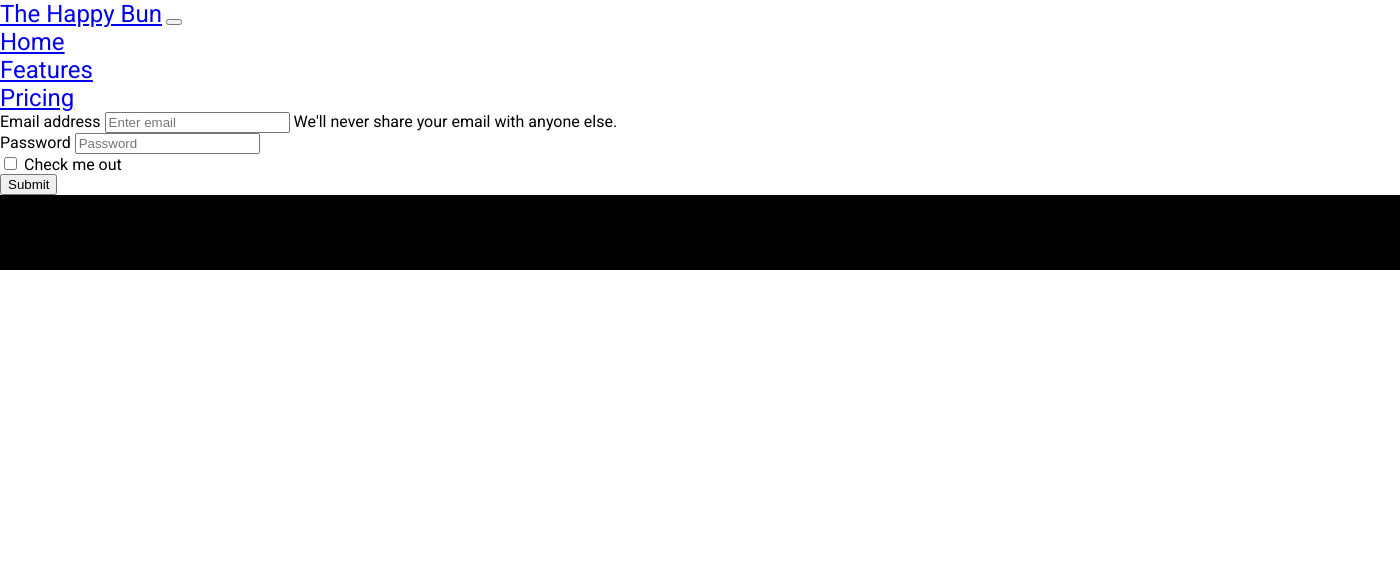
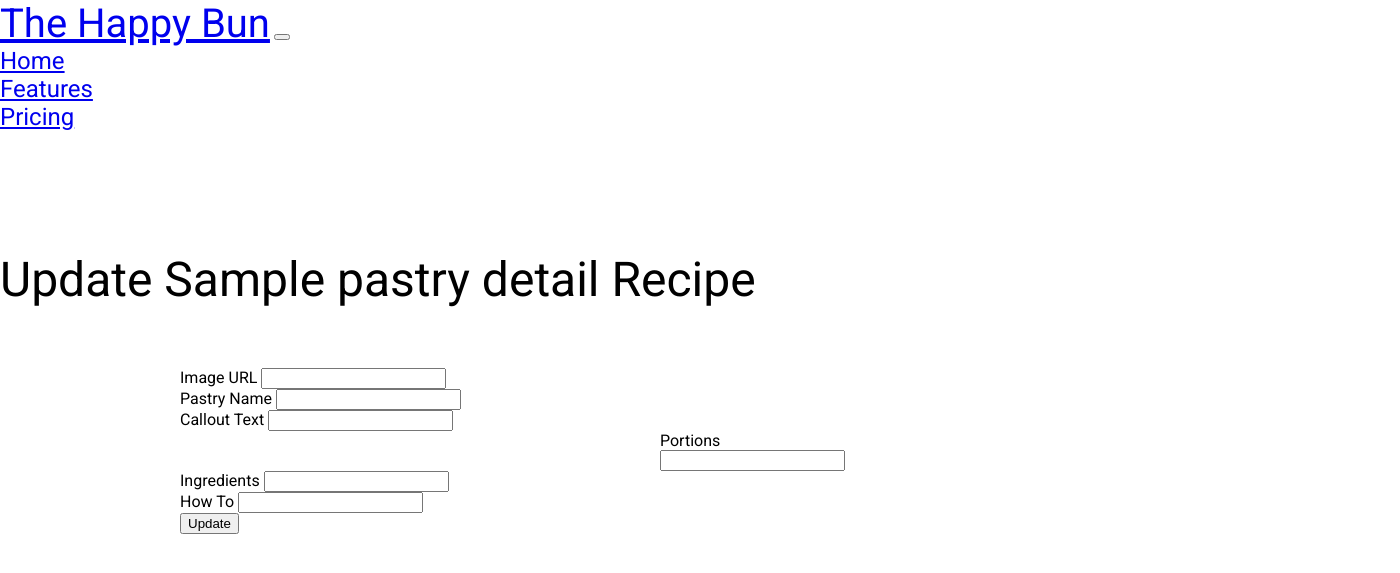
Before and after one commit to Pyleks/Milestone-Project-3, a Flask app: template templates/pastryUpdate.html in a window 1400 px wide. Shown: the top 573 px of the page. Run offline with Flask 2, Linux system fonts and the light colour scheme; the template is opened without the code that fills it: most values are stand-ins (such as "Sample title", 1, 10 or a date in 2020); some libraries are stand-ins or nearby versions.

Commit message:
added pastryUpdate with form

```diff
--- a/app.py
+++ b/app.py
@@ -22,8 +22,12 @@ def recipes():
 @app.route('/pastries/<task_id>/')
 def viewBake(task_id):
     access_pastry = mongo.db.imageDB.find_one({"_id": ObjectId(task_id)})
+    return render_template('pastry.html', pastry_details=access_pastry)
 
-    return render_template('pastry.html', pastry_details=access_pastry)
+@app.route('/update_pastry/<task_id>')
+def update_pastry(task_id):
+    access_pastry = mongo.db.imageDB.find_one({"_id": ObjectId(task_id)})
+    return render_template('pastryUpdate.html', pastry_details=access_pastry)
 
 
 if __name__ == '__main__':
--- a/static/css/style.css
+++ b/static/css/style.css
@@ -51,10 +51,13 @@ a:-webkit-any-link {
 }
 
 .navbar-brand {
-    font-size: 1.5em;
+    font-size: 2.5em;
 }
 .navbar {
     box-shadow: none !important;
+}
+.navbar-nav > .nav-item > .nav-link {
+    font-size: 1em;
 }
 
 /************ Hero Image ************/
@@ -141,11 +144,43 @@ a:-webkit-any-link {
     box-shadow: 0 2px 2px 0 rgba(0,0,0,.14), 0 3px 1px -2px rgba(0,0,0,.2), 0 1px 5px 0 rgba(0,0,0,.12);
 }
 
+.button-placement {
+    display: -webkit-box;
+    display: -ms-flexbox;
+    display: flex;
+    position: fixed;
+    bottom: 30px;
+    right: 30px;
+    z-index: 1000;
+    padding: 10px 20px;
+    border-radius: 5px;
+    color: #ffffff !important;
+    background-color: blue !important;
+    -webkit-transition: background-color .3s, opacity .3s, visibility .5s;
+    -o-transition: background-color .3s, opacity .3s, visibility .5s;
+    transition: background-color .3s, opacity .3s, visibility .5s;
+}
 
+/************ UPDATE PASTRY PAGE CSS************/
+.update-heading {
+    font-size: 3em;
+    margin: 10% 0 5% 0;
+}
+.full-form {
+    width: 100%;
+    margin: 0 15% 0 15%;
+}
+
+.small-form {
+    margin: 0 40% 0 40%;
+}
 /************ Footer ************/
 .footer-container {
     background-color: currentColor;
     padding: 2% 0 2% 0;
+    position: absolute;
+    bottom: 0;
+    width: 100%;
 }
 
 .lower-footer {
--- a/templates/base.html
+++ b/templates/base.html
@@ -45,15 +45,15 @@
 {% block content %}
 {% endblock %}
 
-<section class="footer-container container-fluid  text-center">
-        <div class="row no-margin">
-            <div class="col-12">
-                <small class="text-white opacity-50 pt-1 far fa-copyright">
-                    All rights belong to Aleksander Andersen
-                </small>
-            </div>
-        </div>
-</section>
+<!--<section class="footer-container container-fluid  text-center">-->
+<!--        <div class="row no-margin">-->
+<!--            <div class="col-12">-->
+<!--                <small class="text-white opacity-50 pt-1 far fa-copyright">-->
+<!--                    All rights belong to Aleksander Andersen-->
+<!--                </small>-->
+<!--            </div>-->
+<!--        </div>-->
+<!--</section>-->
 
 <script src="https://cdnjs.cloudflare.com/ajax/libs/jquery/3.4.1/jquery.js"></script>
 <script src="https://unpkg.com/bootstrap-material-design@4.1.1/dist/js/bootstrap-material-design.js"></script>
--- a/templates/pastry.html
+++ b/templates/pastry.html
@@ -53,5 +53,5 @@
         </div>
     </div>
 </section>
-
+<a class="button-placement btn btn-outline-dark" href="{{url_for('update_pastry', task_id=pastry_details._id)}}" role="button" id="update">Update</a>
 {% endblock %}
--- a/templates/pastryUpdate.html
+++ b/templates/pastryUpdate.html
@@ -1,20 +1,39 @@
 {% extends 'base.html' %} {% block content %}
 
-<form>
-    <div class="form-group">
-        <label for="exampleInputEmail1">Email address</label>
-        <input type="email" class="form-control" id="exampleInputEmail1" aria-describedby="emailHelp" placeholder="Enter email">
-        <small id="emailHelp" class="form-text text-muted">We'll never share your email with anyone else.</small>
+
+<div class="container">
+    <h3 class="update-heading">Update {{pastry_details.name}} Recipe</h3>
+    <div class="row">
+        <form class="full-form">
+            <div class="form-group">
+                <label for="exampleInputEmail1">Image URL</label>
+                <input type="text" class="form-control" aria-describedby="emailHelp">
+
+            </div>
+            <div class="form-group">
+                <label for="exampleInputPassword1">Pastry Name</label>
+                <input type="text" class="form-control" id="exampleInputPassword1">
+            </div>
+            <div class="form-group">
+                <label for="exampleInputPassword1">Callout Text</label>
+                <input type="text" class="form-control" id="exampleInputPassword1">
+            </div>
+            <div class="form-group text-left small-form">
+                <label for="exampleInputPassword1">Portions</label>
+                <input type="text" class="form-control" id="exampleInputPassword1">
+            </div>
+            <div class="form-group">
+                <label for="exampleInputPassword1">Ingredients</label>
+                <input type="text" class="form-control" id="exampleInputPassword1">
+            </div>
+            <div class="form-group">
+                <label for="exampleInputPassword1">How To</label>
+                <input type="text" class="form-control" id="exampleInputPassword1">
+            </div>
+            <button type="button" class="btn btn-outline-success">Update</button>
+        </form>
     </div>
-    <div class="form-group">
-        <label for="exampleInputPassword1">Password</label>
-        <input type="password" class="form-control" id="exampleInputPassword1" placeholder="Password">
-    </div>
-    <div class="form-check">
-        <input type="checkbox" class="form-check-input" id="exampleCheck1">
-        <label class="form-check-label" for="exampleCheck1">Check me out</label>
-    </div>
-    <button type="submit" class="btn btn-primary">Submit</button>
-</form>
+</div>
+
 
 {% endblock %}
```
